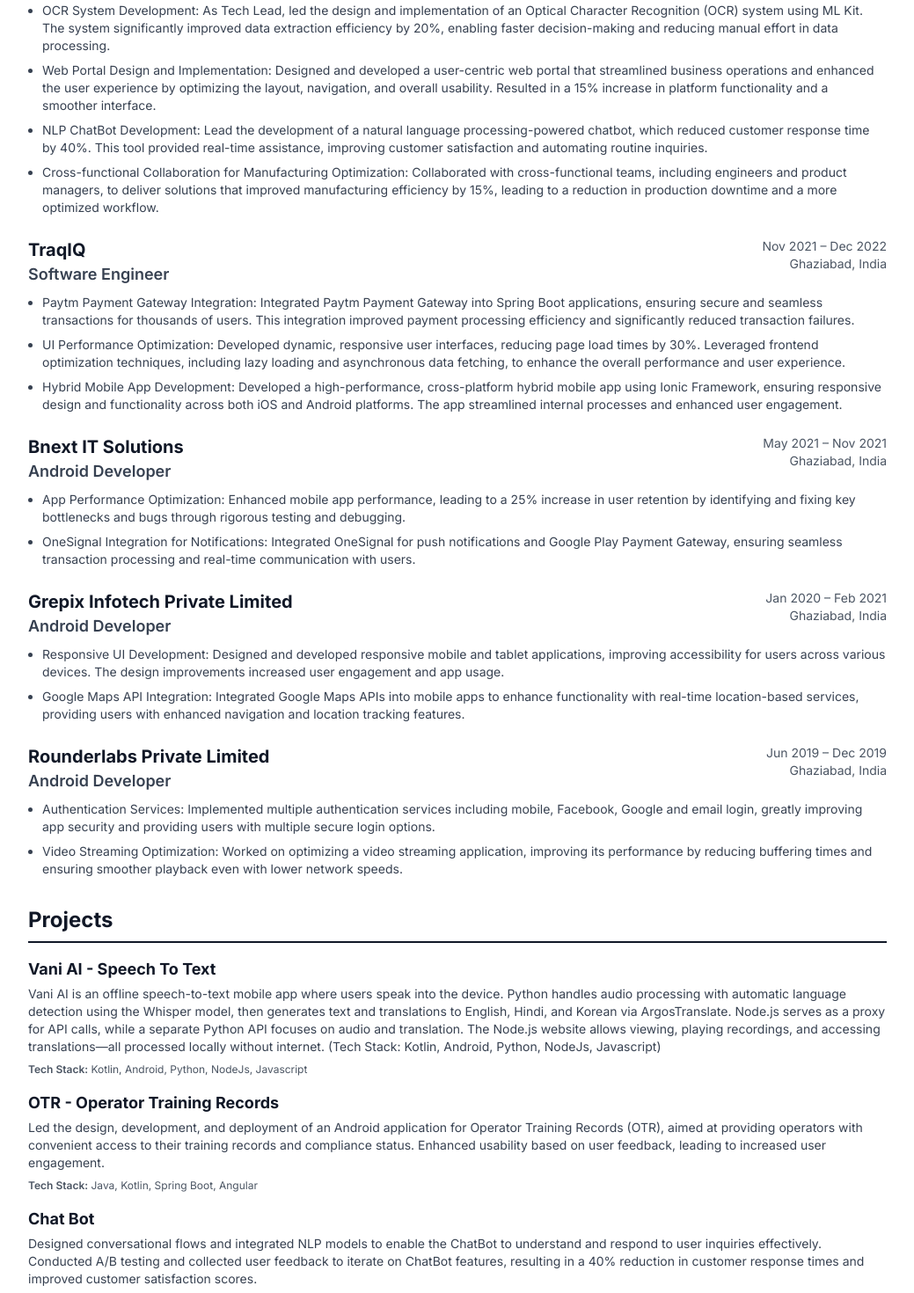
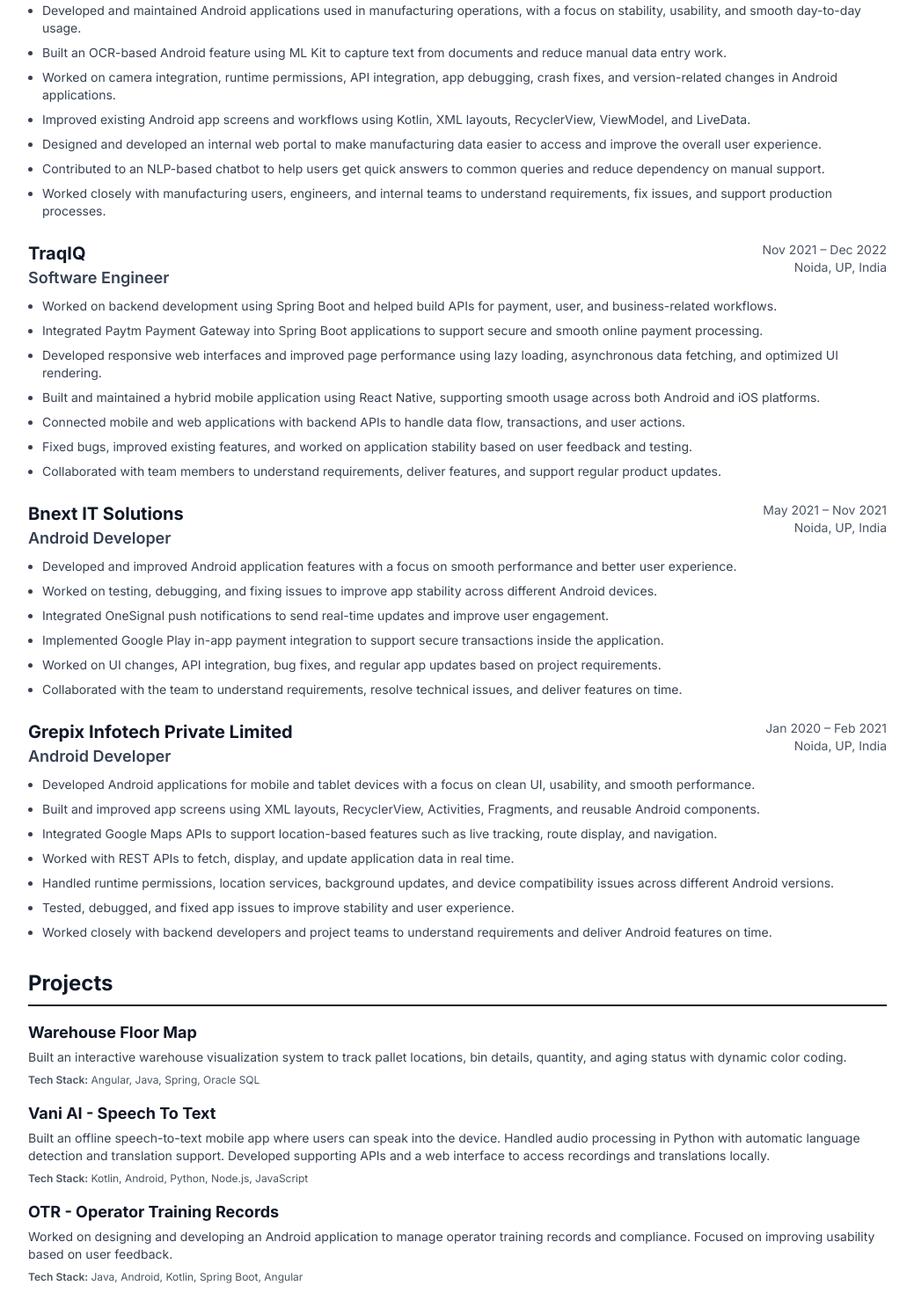
Before and after one commit to debarunlahiri/debarunlahiri-web, a Next.js app: page / in a window 1280 px wide. Shown: the part 740-2210 px from the top of the page at 88% size, without its empty margins (120-1159 px from the left). Built offline with nearby package versions, Linux system fonts and the light colour scheme; no server answers.

Commit message:
Enhance project descriptions, update experience details, and remove phone link from Hero component; add new projects and update resume PDF

```diff
--- a/app/layout.tsx
+++ b/app/layout.tsx
@@ -17,7 +17,7 @@ export default function RootLayout({
   children: React.ReactNode
 }) {
   return (
-    <html lang="en" className="scroll-smooth">
+    <html lang="en" className="scroll-smooth" suppressHydrationWarning>
       <body className={inter.className}>
         <ThemeProvider>
           {children}
--- a/components/ClientProjects.tsx
+++ b/components/ClientProjects.tsx
@@ -15,7 +15,7 @@ const projects: ClientProject[] = [
     name: 'LitConnect Agent Portal',
     url: 'https://agent.litconnect.net/',
     description:
-      'An intelligent productivity suite for insurance agents featuring lead management, task automation, and real-time analytics delivered as a responsive Flutter web application.',
+      'Insurance agent productivity portal for lead management, task automation, and real-time analytics delivered as a responsive Flutter web application.',
     technologies: ['Flutter', 'Dart', 'Firebase', 'REST APIs'],
     role: 'Lead Flutter Engineer',
     preview:
@@ -25,7 +25,7 @@ const projects: ClientProject[] = [
     name: 'Kamkus College of Law',
     url: 'https://kamkus.org/',
     description:
-      'CMS-driven website highlighting programs, admissions, and campus life for Kamkus College of Law with multilingual content and dynamic news publishing.',
+      'CMS-driven college website showcasing programs, admissions, campus life, multilingual content, and news publishing.',
     technologies: ['PHP', 'MySQL', 'Bootstrap', 'cPanel'],
     role: 'Full-Stack Developer',
     preview:
@@ -35,7 +35,7 @@ const projects: ClientProject[] = [
     name: 'Kamkus Mobile App',
     url: 'https://play.google.com/store/apps/details?id=com.kamkuscollegeoflaw.android&hl=en_IN',
     description:
-      'Cross-platform companion app for Kamkus College of Law providing student resources, notifications, and access to institutional services built with React Native.',
+      'Cross-platform mobile app for student resources, notifications, and institutional services built with React Native.',
     technologies: ['React Native', 'TypeScript', 'Expo', 'Firebase'],
     role: 'Mobile App Developer',
     preview:
@@ -45,7 +45,7 @@ const projects: ClientProject[] = [
     name: 'Ashoka Rescue',
     url: 'https://ashokarescue.com/',
     description:
-      'High-conversion marketing site for global air ambulance services with SEO-optimized content, lead capture workflows, and multilingual support built on WordPress.',
+      'WordPress marketing website for air ambulance services with SEO-focused content, lead capture, and multilingual support.',
     technologies: ['WordPress', 'PHP', 'Elementor', 'Yoast SEO'],
     role: 'WordPress Specialist',
     preview:
@@ -55,11 +55,31 @@ const projects: ClientProject[] = [
     name: 'SR Turbo Energy',
     url: 'https://www.srturboenergy.com/',
     description:
-      'Corporate website for a power and energy services company with product catalogues, case studies, and contact automation built with modern React tooling.',
+      'Corporate website for a power and energy services company with product catalogues, case studies, and contact automation.',
     technologies: ['Next.js', 'TypeScript', 'Tailwind CSS', 'Vercel'],
     role: 'Frontend Architect',
     preview:
       'https://api.microlink.io/?url=https://www.srturboenergy.com/&screenshot=true&meta=false&embed=screenshot.url&colorScheme=dark&viewport.width=1280&viewport.height=720'
+  },
+  {
+    name: 'MFTG Fashion Toys & Gifts',
+    url: 'https://mftgindia.com/',
+    description:
+      "Business website for a women's clothing manufacturer and kids toys supplier with service pages, enquiry flow, and contact sections.",
+    technologies: ['HTML', 'CSS', 'JavaScript', 'PHP', 'cPanel'],
+    role: 'Web Developer',
+    preview:
+      'https://api.microlink.io/?url=https://mftgindia.com/&screenshot=true&meta=false&embed=screenshot.url&colorScheme=dark&viewport.width=1280&viewport.height=720'
+  },
+  {
+    name: 'Topshop Trading Enterprise',
+    url: 'https://www.topshoptradingenterprises.in/',
+    description:
+      'Business website for school and office stationery supply with product categories, contact details, and enquiry-focused sections.',
+    technologies: ['HTML', 'CSS', 'JavaScript', 'PHP', 'cPanel'],
+    role: 'Web Developer',
+    preview:
+      'https://api.microlink.io/?url=https://www.topshoptradingenterprises.in/&screenshot=true&meta=false&embed=screenshot.url&colorScheme=dark&viewport.width=1280&viewport.height=720'
   }
 ]
 
--- a/components/Experience.tsx
+++ b/components/Experience.tsx
@@ -5,54 +5,60 @@ const Experience = () => {
     {
       company: 'Samsung Display Noida',
       role: 'Senior Assistant Engineer',
-      location: 'Ghaziabad, India',
+      location: 'Noida, UP, India',
       period: 'Dec 2022 – Present',
       achievements: [
-        'OCR System Development: As Tech Lead, led the design and implementation of an Optical Character Recognition (OCR) system using ML Kit. The system significantly improved data extraction efficiency by 20%, enabling faster decision-making and reducing manual effort in data processing.',
-        'Web Portal Design and Implementation: Designed and developed a user-centric web portal that streamlined business operations and enhanced the user experience by optimizing the layout, navigation, and overall usability. Resulted in a 15% increase in platform functionality and a smoother interface.',
-        'NLP ChatBot Development: Lead the development of a natural language processing-powered chatbot, which reduced customer response time by 40%. This tool provided real-time assistance, improving customer satisfaction and automating routine inquiries.',
-        'Cross-functional Collaboration for Manufacturing Optimization: Collaborated with cross-functional teams, including engineers and product managers, to deliver solutions that improved manufacturing efficiency by 15%, leading to a reduction in production downtime and a more optimized workflow.'
+        'Developed and maintained Android applications used in manufacturing operations, with a focus on stability, usability, and smooth day-to-day usage.',
+        'Built an OCR-based Android feature using ML Kit to capture text from documents and reduce manual data entry work.',
+        'Worked on camera integration, runtime permissions, API integration, app debugging, crash fixes, and version-related changes in Android applications.',
+        'Improved existing Android app screens and workflows using Kotlin, XML layouts, RecyclerView, ViewModel, and LiveData.',
+        'Designed and developed an internal web portal to make manufacturing data easier to access and improve the overall user experience.',
+        'Contributed to an NLP-based chatbot to help users get quick answers to common queries and reduce dependency on manual support.',
+        'Worked closely with manufacturing users, engineers, and internal teams to understand requirements, fix issues, and support production processes.'
       ]
     },
     {
       company: 'TraqIQ',
       role: 'Software Engineer',
-      location: 'Ghaziabad, India',
+      location: 'Noida, UP, India',
       period: 'Nov 2021 – Dec 2022',
       achievements: [
-        'Paytm Payment Gateway Integration: Integrated Paytm Payment Gateway into Spring Boot applications, ensuring secure and seamless transactions for thousands of users. This integration improved payment processing efficiency and significantly reduced transaction failures.',
-        'UI Performance Optimization: Developed dynamic, responsive user interfaces, reducing page load times by 30%. Leveraged frontend optimization techniques, including lazy loading and asynchronous data fetching, to enhance the overall performance and user experience.',
-        'Hybrid Mobile App Development: Developed a high-performance, cross-platform hybrid mobile app using Ionic Framework, ensuring responsive design and functionality across both iOS and Android platforms. The app streamlined internal processes and enhanced user engagement.'
+        'Worked on backend development using Spring Boot and helped build APIs for payment, user, and business-related workflows.',
+        'Integrated Paytm Payment Gateway into Spring Boot applications to support secure and smooth online payment processing.',
+        'Developed responsive web interfaces and improved page performance using lazy loading, asynchronous data fetching, and optimized UI rendering.',
+        'Built and maintained a hybrid mobile application using React Native, supporting smooth usage across both Android and iOS platforms.',
+        'Connected mobile and web applications with backend APIs to handle data flow, transactions, and user actions.',
+        'Fixed bugs, improved existing features, and worked on application stability based on user feedback and testing.',
+        'Collaborated with team members to understand requirements, deliver features, and support regular product updates.'
       ]
     },
     {
       company: 'Bnext IT Solutions',
       role: 'Android Developer',
-      location: 'Ghaziabad, India',
+      location: 'Noida, UP, India',
       period: 'May 2021 – Nov 2021',
       achievements: [
-        'App Performance Optimization: Enhanced mobile app performance, leading to a 25% increase in user retention by identifying and fixing key bottlenecks and bugs through rigorous testing and debugging.',
-        'OneSignal Integration for Notifications: Integrated OneSignal for push notifications and Google Play Payment Gateway, ensuring seamless transaction processing and real-time communication with users.'
+        'Developed and improved Android application features with a focus on smooth performance and better user experience.',
+        'Worked on testing, debugging, and fixing issues to improve app stability across different Android devices.',
+        'Integrated OneSignal push notifications to send real-time updates and improve user engagement.',
+        'Implemented Google Play in-app payment integration to support secure transactions inside the application.',
+        'Worked on UI changes, API integration, bug fixes, and regular app updates based on project requirements.',
+        'Collaborated with the team to understand requirements, resolve technical issues, and deliver features on time.'
       ]
     },
     {
       company: 'Grepix Infotech Private Limited',
       role: 'Android Developer',
-      location: 'Ghaziabad, India',
+      location: 'Noida, UP, India',
       period: 'Jan 2020 – Feb 2021',
       achievements: [
-        'Responsive UI Development: Designed and developed responsive mobile and tablet applications, improving accessibility for users across various devices. The design improvements increased user engagement and app usage.',
-        'Google Maps API Integration: Integrated Google Maps APIs into mobile apps to enhance functionality with real-time location-based services, providing users with enhanced navigation and location tracking features.'
-      ]
-    },
-    {
-      company: 'Rounderlabs Private Limited',
-      role: 'Android Developer',
-      location: 'Ghaziabad, India',
-      period: 'Jun 2019 – Dec 2019',
-      achievements: [
-        'Authentication Services: Implemented multiple authentication services including mobile, Facebook, Google and email login, greatly improving app security and providing users with multiple secure login options.',
-        'Video Streaming Optimization: Worked on optimizing a video streaming application, improving its performance by reducing buffering times and ensuring smoother playback even with lower network speeds.'
+        'Developed Android applications for mobile and tablet devices with a focus on clean UI, usability, and smooth performance.',
+        'Built and improved app screens using XML layouts, RecyclerView, Activities, Fragments, and reusable Android components.',
+        'Integrated Google Maps APIs to support location-based features such as live tracking, route display, and navigation.',
+        'Worked with REST APIs to fetch, display, and update application data in real time.',
+        'Handled runtime permissions, location services, background updates, and device compatibility issues across different Android versions.',
+        'Tested, debugged, and fixed app issues to improve stability and user experience.',
+        'Worked closely with backend developers and project teams to understand requirements and deliver Android features on time.'
       ]
     }
   ]
--- a/components/Hero.tsx
+++ b/components/Hero.tsx
@@ -57,14 +57,7 @@ const Hero = () => {
           <span>github.com/debarunlahiri</span>
         </a>
 
-        <a
-          href="tel:+919205225428"
-          onClick={() => trackLinkClick({ href: 'tel:+919205225428', label: 'Phone Hero' })}
-          className="flex items-center justify-center gap-2 text-gray-700 dark:text-gray-300 hover:text-blue-600 dark:hover:text-blue-400 transition-colors"
-        >
-          <Phone size={16} className="flex-shrink-0" />
-          <span>+91-9205225428</span>
-        </a>
+
       </div>
 
       {/* Download Resume Buttons */}
--- a/components/Projects.tsx
+++ b/components/Projects.tsx
@@ -3,18 +3,23 @@
 const Projects = () => {
   const projects = [
     {
+      name: 'Warehouse Floor Map',
+      description: 'Built an interactive warehouse visualization system to track pallet locations, bin details, quantity, and aging status with dynamic color coding.',
+      techStack: ['Angular', 'Java', 'Spring', 'Oracle SQL']
+    },
+    {
       name: 'Vani AI - Speech To Text',
-      description: 'Vani AI is an offline speech-to-text mobile app where users speak into the device. Python handles audio processing with automatic language detection using the Whisper model, then generates text and translations to English, Hindi, and Korean via ArgosTranslate. Node.js serves as a proxy for API calls, while a separate Python API focuses on audio and translation. The Node.js website allows viewing, playing recordings, and accessing translations—all processed locally without internet. (Tech Stack: Kotlin, Android, Python, NodeJs, Javascript)',
-      techStack: ['Kotlin', 'Android', 'Python', 'NodeJs', 'Javascript']
+      description: 'Built an offline speech-to-text mobile app where users can speak into the device. Handled audio processing in Python with automatic language detection and translation support. Developed supporting APIs and a web interface to access recordings and translations locally.',
+      techStack: ['Kotlin', 'Android', 'Python', 'Node.js', 'JavaScript']
     },
     {
       name: 'OTR - Operator Training Records',
-      description: 'Led the design, development, and deployment of an Android application for Operator Training Records (OTR), aimed at providing operators with convenient access to their training records and compliance status. Enhanced usability based on user feedback, leading to increased user engagement.',
-      techStack: ['Java', 'Kotlin', 'Spring Boot', 'Angular']
+      description: 'Worked on designing and developing an Android application to manage operator training records and compliance. Focused on improving usability based on user feedback.',
+      techStack: ['Java', 'Android', 'Kotlin', 'Spring Boot', 'Angular']
     },
     {
       name: 'Chat Bot',
-      description: 'Designed conversational flows and integrated NLP models to enable the ChatBot to understand and respond to user inquiries effectively. Conducted A/B testing and collected user feedback to iterate on ChatBot features, resulting in a 40% reduction in customer response times and improved customer satisfaction scores.',
+      description: 'Developed a chatbot with NLP capabilities to handle user queries and provide automated responses. Improved conversational flow through testing and feedback.',
       techStack: ['Java', 'Android', 'Kotlin', 'NLP', 'Spring Boot', 'Oracle SQL']
     },
     {
@@ -29,33 +34,33 @@ const Projects = () => {
     },
     {
       name: 'LMS - Learning Management System',
-      description: 'Collaborated in a team of 7 developers to design, develop, and deploy a Learning Management System (LMS) for managing skills and training for Persons in Charge (PICs) and departments. Using technologies like Spring MVC to create interactive interfaces for course enrollment, content delivery, assessments, and progress tracking.',
-      techStack: ['Spring Boot', 'Java', 'Oracle SQL', 'Angular', 'RxJS', 'Microservices', 'AWS', 'GCP', 'Kafka']
+      description: 'Worked with a team to build a Learning Management System for managing training and skills. Contributed to features like course management, assessments, and tracking progress.',
+      techStack: ['Spring Boot', 'Java', 'Oracle SQL', 'Angular', 'RxJS', 'Microservices', 'AWS', 'Kafka']
     },
     {
       name: 'HireMe Driver & Rider',
-      description: 'Developed a cab booking app where users can book cabs and reach their destinations. Provided a platform for both riders and drivers to manage bookings. Worked on Backend for RestAPI.',
-      techStack: ['Java', 'Kotlin', 'Android', 'Firebase', 'Google Maps API', 'WebSockets']
+      description: 'Developed a cab booking application for riders and drivers. Worked on backend APIs and real-time features.',
+      techStack: ['Java', 'Kotlin', 'Android', 'Firebase', 'Google Maps API', 'iOS', 'React Native', 'WebSockets']
     },
     {
       name: 'TraqPayments',
-      description: 'Built a payment and collection management system, with multi-channel communication tools for customers and optimized backend operations. Provided an Android app for customer access. Worked on Backend for RestAPI and web portal for managing payments.',
-      techStack: ['Java', 'Android', 'Kotlin', 'Angular', 'Spring Boot', 'MySQL']
+      description: 'Built a payment and collection system with customer communication features. Worked on backend APIs and web portal for managing transactions.',
+      techStack: ['Java', 'Android', 'Kotlin', 'Angular', 'Spring Boot', 'iOS', 'React Native', 'MySQL']
     },
     {
       name: 'PictureTime & Filamchi',
-      description: 'Developed and maintained the PictureTime and Filamchi apps. Focused on mobile development and implemented back-end optimizations to improve response times and system reliability.',
-      techStack: ['Java', 'Firebase', 'Microservices', 'Spring Boot']
+      description: 'Worked on development and maintenance of mobile applications with focus on performance and backend improvements.',
+      techStack: ['React Native', 'Java', 'Firebase', 'Microservices', 'Spring Boot', 'iOS']
     },
     {
       name: 'Masala Dish (Customer, Driver & Restaurant Manager)',
-      description: 'Spearheaded the development of the Masala Dish Android application, providing a platform for customers, drivers, and restaurant managers in the food delivery ecosystem. Improved app performance with faster load times and smoother navigation. Worked on Backend for RestAPI and web portal.',
-      techStack: ['Kotlin', 'Microservices', 'Spring Boot']
+      description: 'Developed a food delivery application supporting customers, drivers, and restaurant managers. Worked on backend APIs and web portal.',
+      techStack: ['Kotlin', 'Microservices', 'Android', 'iOS', 'React Native', 'Spring Boot']
     },
     {
       name: 'OnDemand Services',
-      description: 'Led the development of an On-Demand Services Android application, offering services to customers. Integrated real-time communication between customers and service providers to improve service delivery. Worked on Backend for RestAPI and web portal.',
-      techStack: ['Java', 'Kotlin', 'Firebase', 'WebSockets', 'Angular', 'Spring Boot']
+      description: 'Built an on-demand services application with real-time communication between users and service providers. Worked on backend APIs and web portal.',
+      techStack: ['Java', 'Kotlin', 'Firebase', 'WebSockets', 'Angular', 'Android', 'iOS', 'React Native', 'Spring Boot']
     }
   ]
 
```
Also changed, not shown: 1 other file (tests, documents, lock files or other folders).
